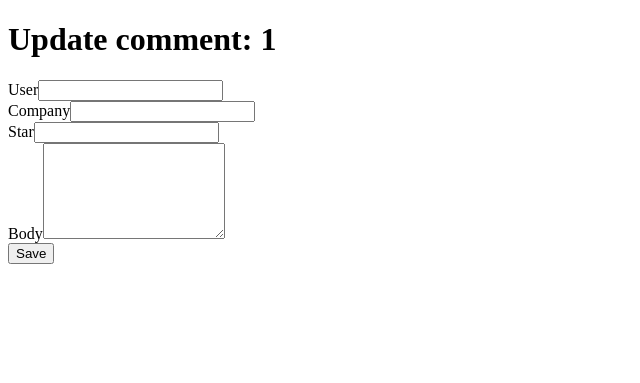
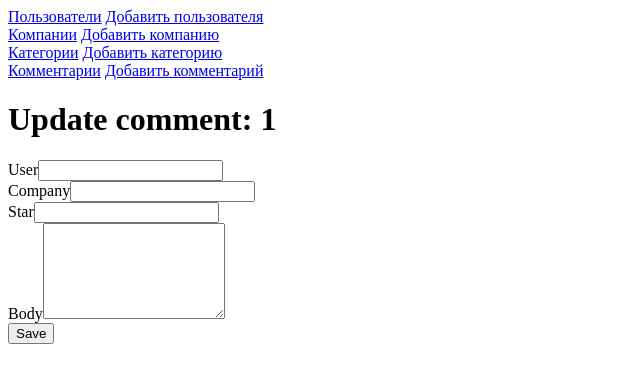
Before and after one commit to FenixPv/review, a Yii app: template modules/cpanel/views/comment/update.php in a window 1280 px wide. Shown: the top 383 px of the page, without its empty margins (0-640 px from the left). Run offline with PHP 8.4 and a stand-in for Yii, Linux system fonts and the light colour scheme; the template is opened without the code that fills it: most values are stand-ins (such as "Sample title", 1, 10 or a date in 2020); form fields are guessed from the names that the template uses; data that the repository does not hold is empty; some libraries are stand-ins or nearby versions.

Commit message:
left menu

```diff
--- a/modules/cpanel/views/layouts/main.php
+++ b/modules/cpanel/views/layouts/main.php
@@ -34,18 +34,46 @@
     $this->beginContent('@app/modules/cpanel/views/layouts/header.php', [$content]);
     $this->endContent();
 
-    echo '<main>';
     if (!empty($this->params['breadcrumbs'])) {
         echo Breadcrumbs::widget([
-            'homeLink' => ['label' => 'Cpanel', 'url' => '/cpanel'],
-            'links'   => $this->params['breadcrumbs'],
+            'homeLink'     => ['label' => 'Cpanel', 'url' => '/cpanel'],
+            'links'        => $this->params['breadcrumbs'],
             'itemTemplate' => "<li class=\"breadcrumb-item\">{link}</li>\n",
-            'options' => ['class' => 'text-bg-light p-3',],
+            'options'      => ['class' => 'text-bg-light p-3',],
         ]);
     }
+    ?>
+    <main class="container-fluid">
+        <div class="row">
+            <div class="d-none d-lg-block col-2 text-left">
+                <div class="list-group list-group-flush my-3">
+                    <a href="/cpanel/user" class="list-group-item list-group-item-secondary">Пользователи</a>
+                    <a href="/cpanel/user/create" class="list-group-item">Добавить пользователя</a>
+                </div>
 
-    echo $content;
-    echo '</main>';
+                <div class="list-group list-group-flush mb-3">
+                    <a href="/cpanel/company" class="list-group-item list-group-item-secondary">Компании</a>
+                    <a href="/cpanel/company/create" class="list-group-item">Добавить компанию</a>
+                </div>
+
+                <div class="list-group list-group-flush mb-3">
+                    <a href="/cpanel/category-company" class="list-group-item list-group-item-secondary">Категории</a>
+                    <a href="/cpanel/category-company/create" class="list-group-item">Добавить категорию</a>
+
+                </div>
+
+                <div class="list-group list-group-flush mb-3">
+                    <a href="/cpanel/comment" class="list-group-item list-group-item-secondary">Комментарии</a>
+                    <a href="/cpanel/comment/create" class="list-group-item">Добавить комментарий</a>
+
+                </div>
+            </div>
+            <div class="col-10">
+                <?php echo $content; ?>
+            </div>
+        </div>
+    </main>
+    <?php
     $this->beginContent('@app/modules/cpanel/views/layouts/footer.php');
     $this->endContent();
     $this->endBody();
```
Also changed, not shown: modules/cpanel/views/layouts/header.php (+9 -8 lines), modules/cpanel/views/user/index.php (+38 -16 lines), sqlite.db.
